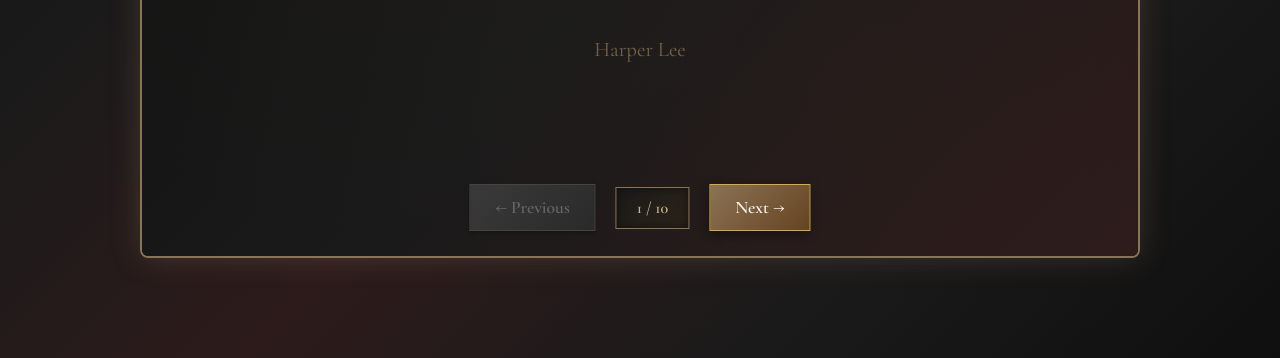
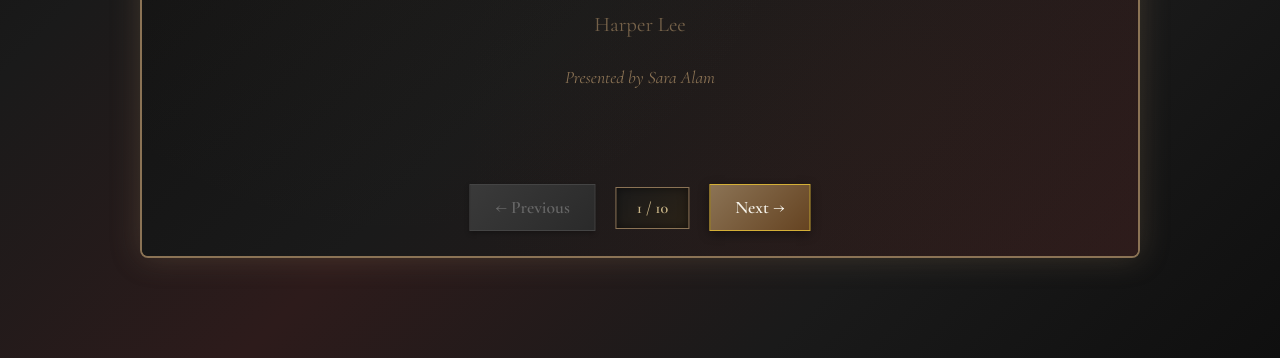
Before and after one commit to sara-alam/To-Kill-A-Mockingbird, a plain HTML site: page index.html in a window 1280 px wide. Shown: the part 442-800 px from the top of the page. Drawn offline with nearby package versions, Linux system fonts and the light colour scheme.

Commit message:
Update index.html

```diff
--- a/index.html
+++ b/index.html
@@ -381,6 +381,7 @@
             <h1>To Kill a Mockingbird</h1>
             <div class="subtitle">A Study in Moral Courage and the Loss of Innocence</div>
             <div class="author">Harper Lee</div>
+            <div class="presenter" style="margin-top: 30px; font-size: 1.1em; color: #8b7355; font-style: italic;">Presented by Sara Alam</div>
         </div>
 
         <!-- Slide 2: Setting & Context -->
```
